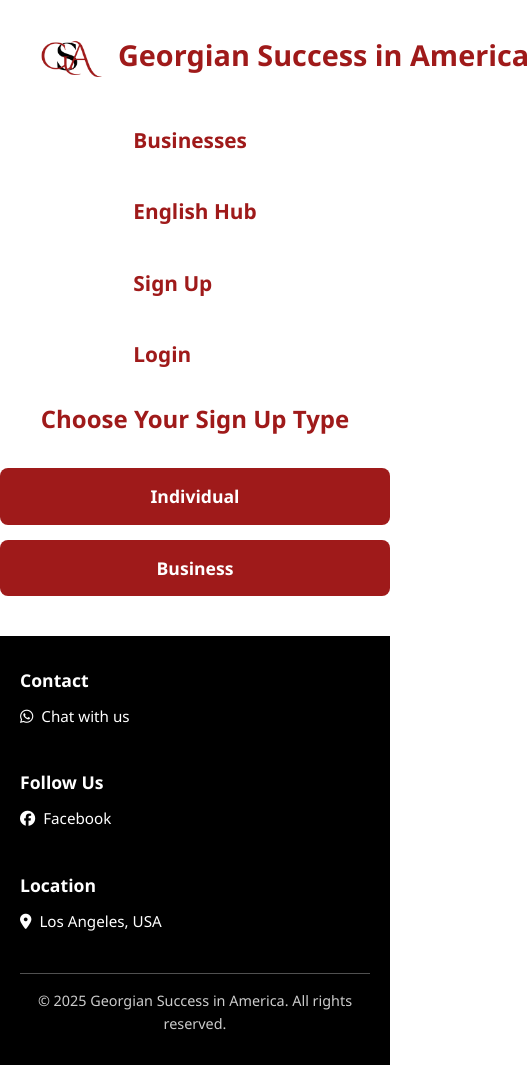
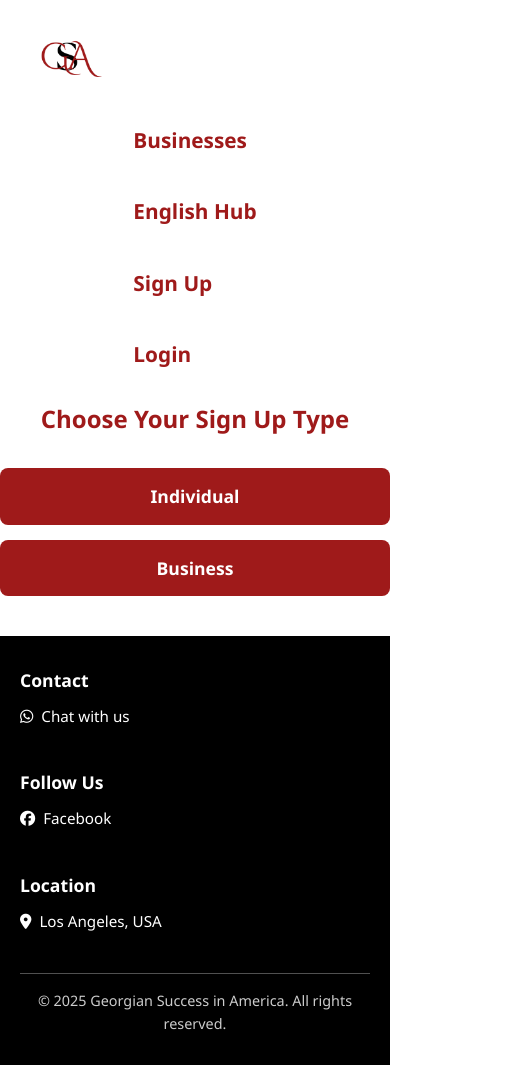
Before and after one commit to eelleeonoora/georgiansuccess, a plain HTML site: page signup-choice.html in a window 390 px wide. Shown: the whole page, 529 px wide, since content can reach past the window. Drawn offline with Linux system fonts and the light colour scheme; no server answers.

```diff
--- a/signup-choice.html
+++ b/signup-choice.html
@@ -10,7 +10,7 @@
 <header>
   <a href="index.html" class="logo-container">
     <img src="logo.png" alt="Logo" />
-    <span class="logo-text">Georgian Success in America</span>
+    <!-- <span class="logo-text">Georgian Success in America</span> -->
   </a>
 
   <nav>
```
